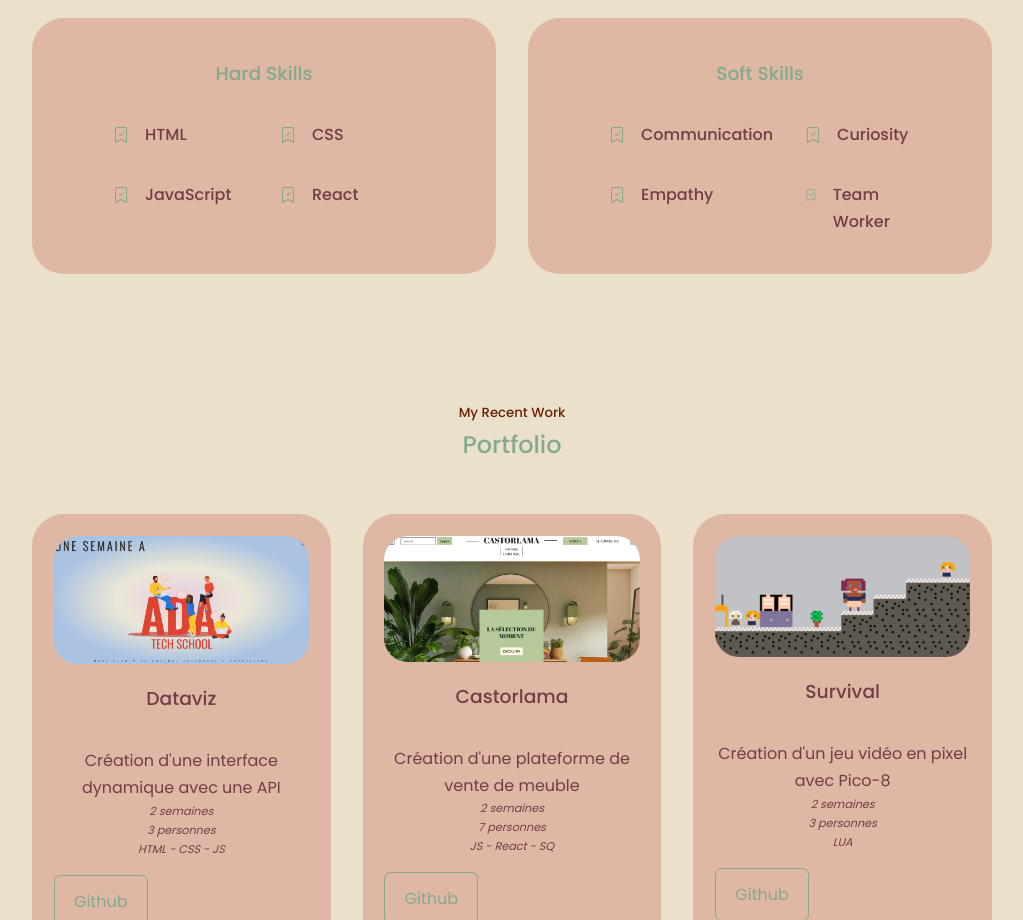
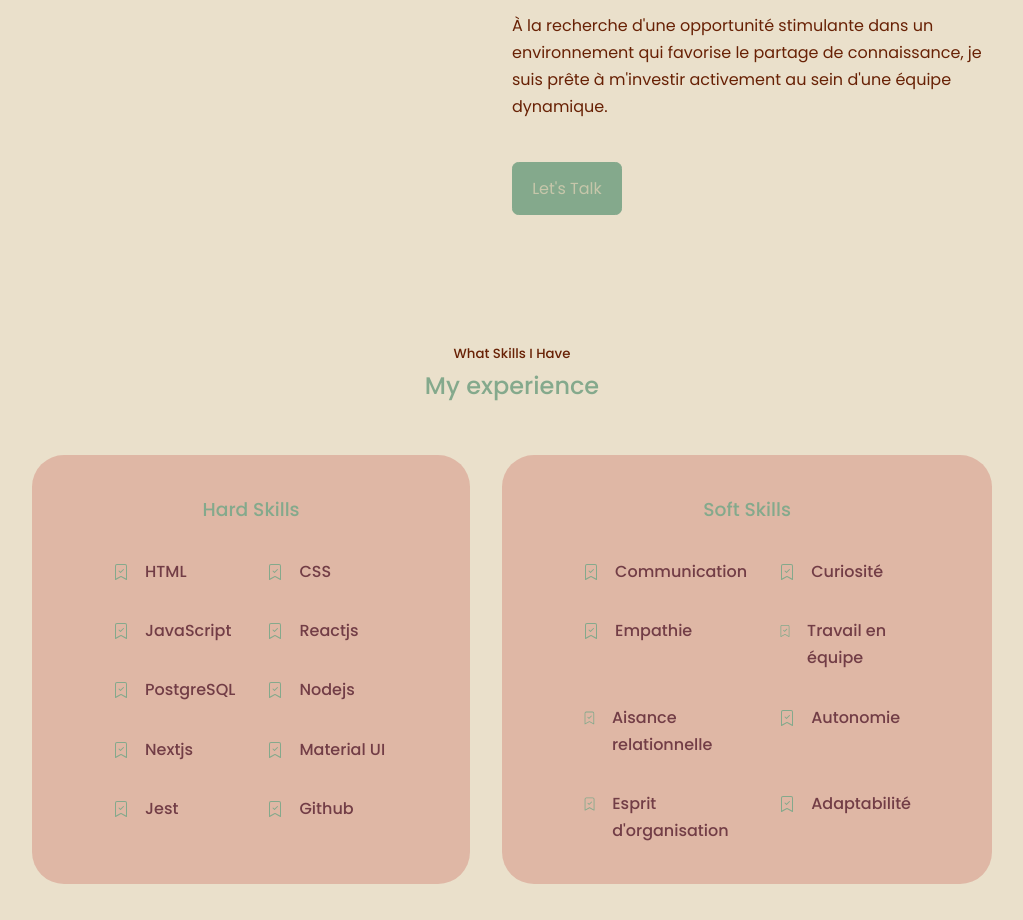
Before and after one commit to Mlisande/portfolio, a React (Create React App) app: page / in a window 1280 px wide. Shown: the part 1880-2800 px from the top of the page, without its empty margins (128-1151 px from the left). Built offline with nearby package versions, Linux system fonts and the light colour scheme.

Commit message:
udapte about, portfolio and header components

```diff
--- a/src/components/about/About.jsx
+++ b/src/components/about/About.jsx
@@ -37,12 +37,14 @@ const about = () => {
               <article className='about__card'>
                 <GiStairsGoal className='about__icon'/>
                 <h5>To be</h5>
-                <small>Software Developper Front-end</small>
+                <small>Full-Stack Developper</small>
               </article>
               </div>
 
-              <p>Je m'appelle Mélisande MALONGA, une jeune femme pleine d'énergie, curieuse et dynamique. Je suis passionnée par l'idée d'apprendre de nouvelles choses et je suis en quête de challenges à relever.</p>
-              <p> Au carrefour d'une reconversion professionnelle, je souhaite m'investir au sein d'une entreprise humaine et ambitieuse. J'utilise HTML5, CSS, JavaScript et ReactJS  pour développer des interfaces web. Je crée également des wireframes avec des design softwares comme Figma et Canva.</p>
+              <p>Bonjour, je suis Mélisande, développeuse depuis janvier 2022 ! </p>
+              <p>Titulaire du Titre Professionnel de Concepteur Développeur d'Applications, je suis actuellement en recherche d'un poste en CDI. Je viens également de terminer une année très enrichissante en tant que développeuse full stack chez Palo IT, où j'ai eu l'opportunité de contribuer à des projets variés, notamment dans la conception et le développement d’applications utilisant des technologies telles que React.js, TypeScript, Python, Docker, et AWS. </p>
+              <p>Mon parcours dans le développement web découle de ma volonté constante d'apprendre et de ma passion pour la technologie. J'apprécie tout autant travailler en équipe que de créer des expériences en ligne captivantes, aussi bien du côté front-end que du côté back-end. J'utilise HTML5, CSS, JavaScript, Reactjs, Nodejs, SQL ou encore Nextjs  pour développer des applications web. Je crée également des wireframes etdes maquettes avec Figma et Canva.</p>
+              <p>À la recherche d'une opportunité stimulante dans un environnement qui favorise le partage de connaissance, je suis prête à m'investir activement au sein d'une équipe dynamique.</p>
 
               <a href="#contact" className='btn btn-primary'>Let's Talk</a>
 
--- a/src/components/experience/Experience.jsx
+++ b/src/components/experience/Experience.jsx
@@ -31,7 +31,43 @@ const experience = () => {
             <article className='experience__details'>
               <BsBookmarkCheck className='experience__details-icon'/>
               <div>
-                <h4>React</h4>
+                <h4>Reactjs</h4>
+              </div>
+            </article>
+            <article className='experience__details'>
+              <BsBookmarkCheck className='experience__details-icon'/>
+              <div>
+                <h4>PostgreSQL</h4>
+              </div>
+            </article>
+            <article className='experience__details'>
+              <BsBookmarkCheck className='experience__details-icon'/>
+              <div>
+                <h4>Nodejs</h4>
+              </div>
+            </article>
+            <article className='experience__details'>
+              <BsBookmarkCheck className='experience__details-icon'/>
+              <div>
+                <h4>Nextjs</h4>
+              </div>
+            </article>
+            <article className='experience__details'>
+              <BsBookmarkCheck className='experience__details-icon'/>
+              <div>
+                <h4>Material UI</h4>
+              </div>
+            </article>
+            <article className='experience__details'>
+              <BsBookmarkCheck className='experience__details-icon'/>
+              <div>
+                <h4>Jest</h4>
+              </div>
+            </article>
+            <article className='experience__details'>
+              <BsBookmarkCheck className='experience__details-icon'/>
+              <div>
+                <h4>Github</h4>
               </div>
             </article>
           </div>
@@ -48,19 +84,43 @@ const experience = () => {
             <article className='experience__details'>
               <BsBookmarkCheck className='experience__details-icon'/>
               <div>
-                <h4>Curiosity</h4>
+                <h4>Curiosité</h4>
               </div>
             </article>
             <article className='experience__details'>
               <BsBookmarkCheck className='experience__details-icon'/>
               <div>
-                <h4>Empathy</h4>
+                <h4>Empathie</h4>
               </div>
             </article>
             <article className='experience__details'>
               <BsBookmarkCheck className='experience__details-icon'/>
               <div>
-                <h4>Team Worker</h4>
+                <h4>Travail en équipe</h4>
+              </div>
+            </article>
+            <article className='experience__details'>
+              <BsBookmarkCheck className='experience__details-icon'/>
+              <div>
+                <h4>Aisance relationnelle</h4>
+              </div>
+            </article>
+            <article className='experience__details'>
+              <BsBookmarkCheck className='experience__details-icon'/>
+              <div>
+                <h4>Autonomie</h4>
+              </div>
+            </article>
+            <article className='experience__details'>
+              <BsBookmarkCheck className='experience__details-icon'/>
+              <div>
+                <h4>Esprit d'organisation</h4>
+              </div>
+            </article>
+            <article className='experience__details'>
+              <BsBookmarkCheck className='experience__details-icon'/>
+              <div>
+                <h4>Adaptabilité</h4>
               </div>
             </article>
           </div>
--- a/src/components/header/CTA.jsx
+++ b/src/components/header/CTA.jsx
@@ -1,5 +1,5 @@
 import React from 'react'
-import CV from '../../assets/MélisandeMALONGACV.pdf'
+import CV from '../../assets/MelisandeMALONGACV.pdf'
 
 const CTA = () => {
   return (
--- a/src/components/portfolio/Portfolio.jsx
+++ b/src/components/portfolio/Portfolio.jsx
@@ -3,6 +3,7 @@ import './portfolio.css'
 import IMG1 from '../../assets/Dataviz.png'
 import IMG2 from '../../assets/castorlama.png'
 import IMG3 from '../../assets/pico8.png'
+import IMG4 from '../../assets/samefa.png'
 
 
 const portfolio = () => {
@@ -10,8 +11,19 @@ const portfolio = () => {
     <section id='portfolio'>
       <h5>My Recent Work</h5>
       <h2>Portfolio</h2>
-
       <div className="container portfolio__container">
+      <article className='portfolio__item '>
+          <div className="portfolio__item-image">
+            <img src={IMG4} alt="" />
+          </div>
+          <h3>Samefa</h3>
+          <p>Création d'une application web dans le cadre de la préparation au titre RNCP Concepteur Développeur d'Applications </p>
+          <p className='portfolio__item-p'>2 personnes </p>
+          <p className='portfolio__item-p'>React - SASS - Nodejs - Expressjs - PostgreSQL - Jest</p>
+          <div className="portfolio__item-cta">
+          <a href="https://github.com/Mlisande/SAMEFA_PROJECT" className='btn' target='_blank' rel="noreferrer noopener">Github</a>
+          </div>
+        </article>
         <article className='portfolio__item '>
           <div className="portfolio__item-image">
             <img src={IMG1} alt="" />
@@ -23,7 +35,6 @@ const portfolio = () => {
           <p className='portfolio__item-p'>HTML - CSS - JS</p>
           <div className="portfolio__item-cta">
           <a href="https://github.com/Mlisande/Dataviz-MJM" className='btn' target='_blank' rel="noreferrer noopener">Github</a>
-
           </div>
         </article>
         <article className='portfolio__item '>
```
Also changed, not shown: src/assets/samefa.png (added), 1 other file (tests, documents, lock files or other folders).
